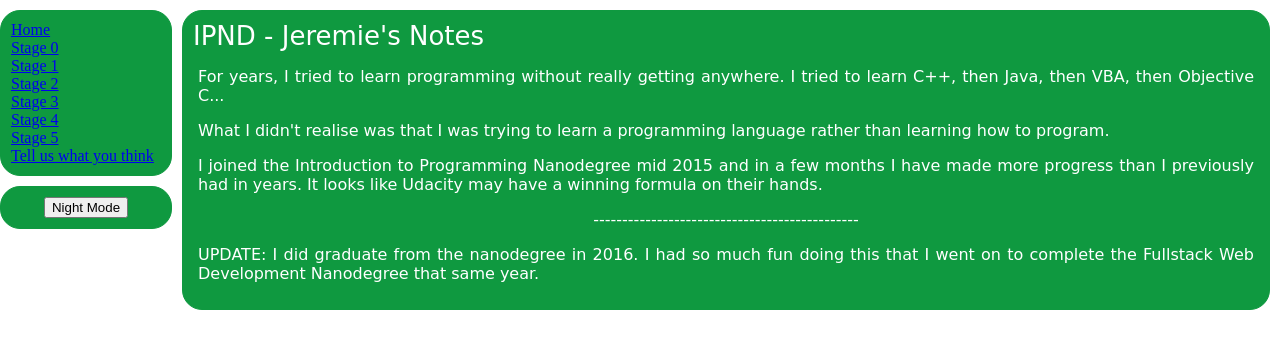
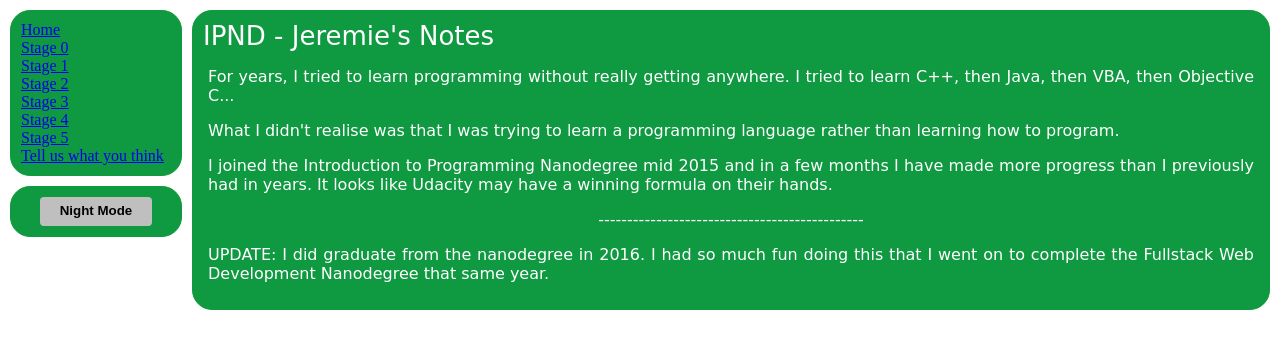
Before and after one commit to jeremief/jeremies-notes, a Python web app: template templates/home.html in a window 1280 px wide. Shown: the top 349 px of the page. Run offline with Jinja, Linux system fonts and the light colour scheme; the template is opened without the code that fills it, so the values that code supplies are empty; some libraries are stand-ins or nearby versions.

Commit message:
Feat: make button sensitive to nightmode

```diff
--- a/static/stylesheets/notesstyle.css
+++ b/static/stylesheets/notesstyle.css
@@ -110,9 +110,7 @@
 
 .menu{
 	list-style-type: none;
-    margin-top: 0px;
-    margin-right: 10px;
-    margin-left: 0px;
+    margin: 0px 10px 0 10px;
     padding: 10px;
 	background-color: #0f9940;
 	border-radius: 20px;
@@ -133,7 +131,7 @@
 .button-container{
     text-align: center;
     padding: 10px;
-    margin: 10px 0 0 0;
+    margin: 10px 0 0 10px;
     background-color: #0f9940;
     border-radius: 20px;
     width: 150px;
@@ -144,7 +142,12 @@
 }
 
 .night-day-button{
-
+    width: 75%;
+    line-height: 200%;
+    border: none;
+    border-radius: 4px;
+    background-color: #BFBFBF;
+    font-weight: bolder;
 }
 
 .commentscontainer{
@@ -156,7 +159,8 @@
 }
 
 .nightmode-body, .nightmode-stage, .nightmode-topic,
-.nightmode-menu, .nightmode-button-container {
+.nightmode-menu, .nightmode-button-container,
+.nightmode-night-day-button {
     background-color: black;
 }
 
@@ -173,6 +177,6 @@
 .nightmode-stage, .nightmode-topic, .nightmode-point,
 .nightmode-intro-text, .nightmode-comment,
 .nightmode-menu, .nightmode-menu-link, .nightmode-button-container,
-.nightmode-normal-link {
+.nightmode-normal-link, .nightmode-night-day-button {
     color: rgb(42, 192, 255);
 }
--- a/templates/jeremiesnotesbase.html
+++ b/templates/jeremiesnotesbase.html
@@ -46,6 +46,7 @@
      $("button").on("click", function() {$(".comment").toggleClass("nightmode-comment");});
      $("button").on("click", function() {$(".menu-link").toggleClass("nightmode-menu-link");});
      $("button").on("click", function() {$(".button-container").toggleClass("nightmode-button-container");});
+     $("button").on("click", function() {$(".night-day-button").toggleClass("nightmode-night-day-button");});
      $("button").on("click", function() {$("a").toggleClass("nightmode-normal-link");});</script>
 
     </body>
```
